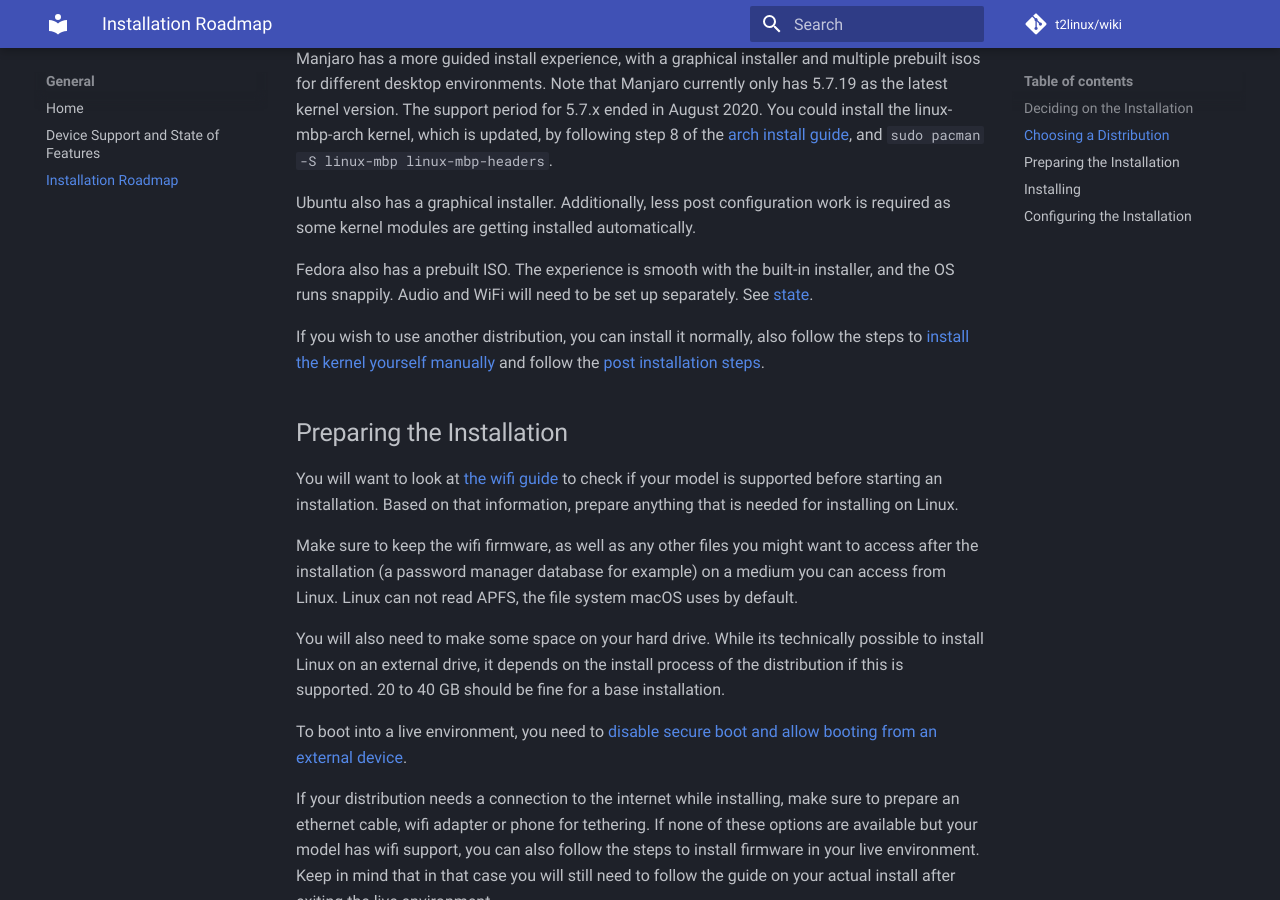
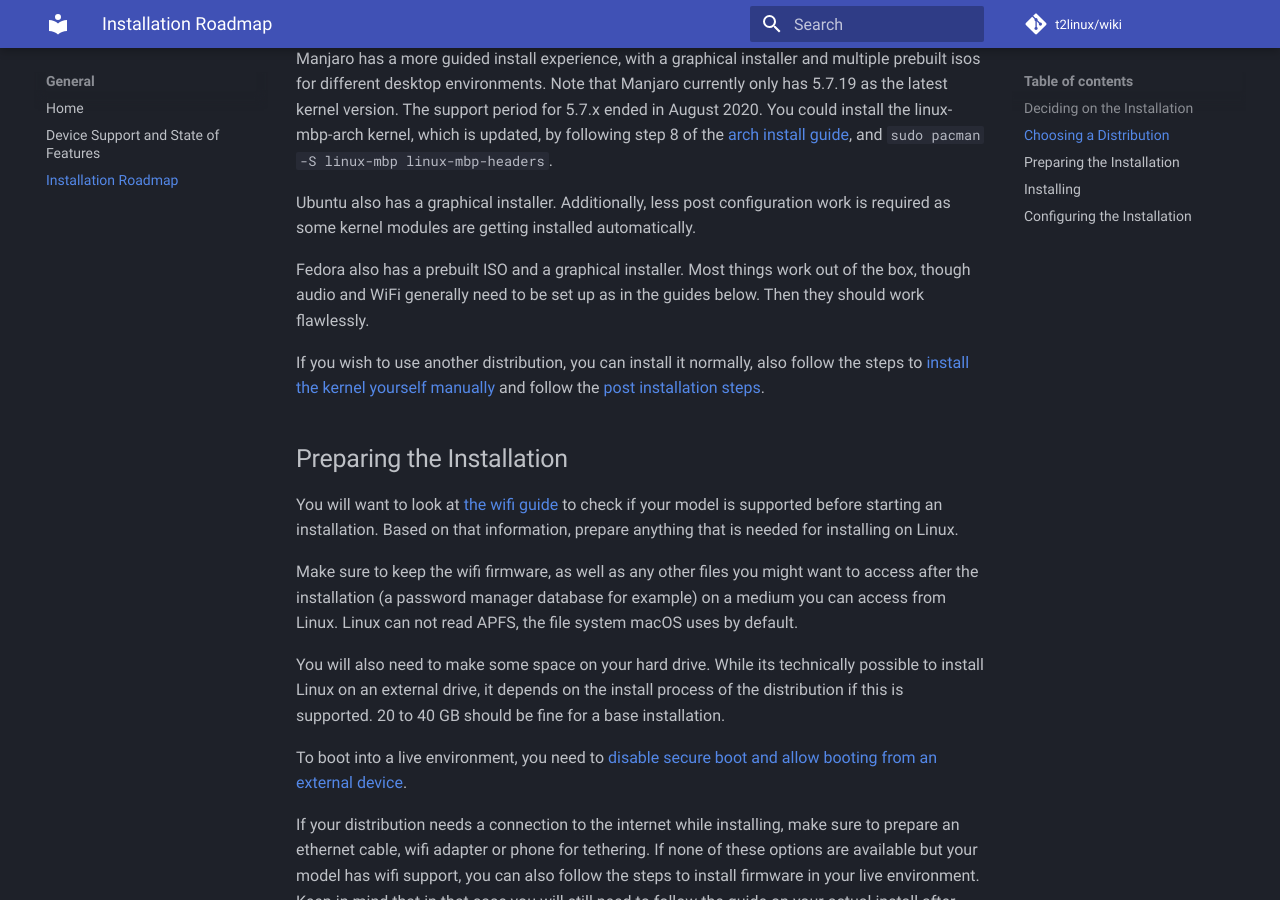
Before and after one commit to t2linux/wiki, an MkDocs documentation site: the page built from docs/roadmap.md, in a window 1280 px wide and 900 px high, scrolled down 967 px. Built offline with MkDocs 1.6.1 and Material for MkDocs 9.7.7, drawn with Linux system fonts in a browser that asks for light colours; comment, search, counter and statistics services are not loaded.

Commit message:
Update roadmap.md

```diff
--- a/docs/roadmap.md
+++ b/docs/roadmap.md
@@ -30,10 +30,9 @@ Keep in mind however that the whole process is done in the command line.
 Manjaro has a more guided install experience, with a graphical installer and multiple prebuilt isos for different desktop environments. Note that Manjaro currently only has 5.7.19 as the latest kernel version. The support period for 5.7.x ended in August 2020.
 You could install the linux-mbp-arch kernel, which is updated, by following step 8 of the [arch install guide](https://wiki.t2linux.org/distributions/arch/installation/), and `sudo pacman -S linux-mbp linux-mbp-headers`.
 
-Ubuntu also has a graphical installer. Additionally, less post configuration work is required as some kernel modules are getting
-installed automatically.
+Ubuntu also has a graphical installer. Additionally, less post configuration work is required as some kernel modules are getting installed automatically.
 
-Fedora also has a prebuilt ISO. The experience is smooth with the built-in installer, and the OS runs snappily. Audio and WiFi will need to be set up separately. See [state](https://wiki.t2linux.org/state/).
+Fedora also has a prebuilt ISO and a graphical installer. Most things work out of the box, though audio and WiFi generally need to be set up as in the guides below. Then they should work flawlessly.
 
 If you wish to use another distribution, you can install it normally, also follow the steps to [install the kernel yourself manually](https://wiki.t2linux.org/guides/kernel/) and follow the [post installation steps](https://wiki.t2linux.org/roadmap/#configuring-the-installation).
 
```
